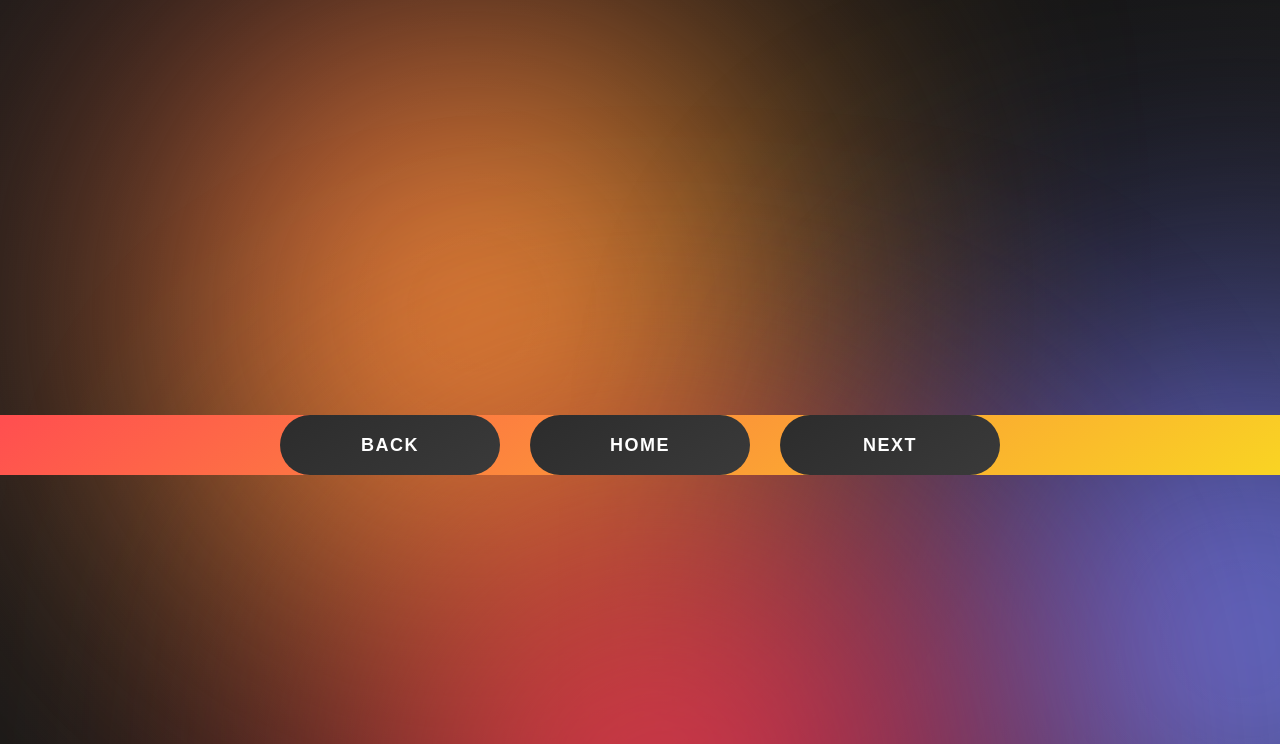
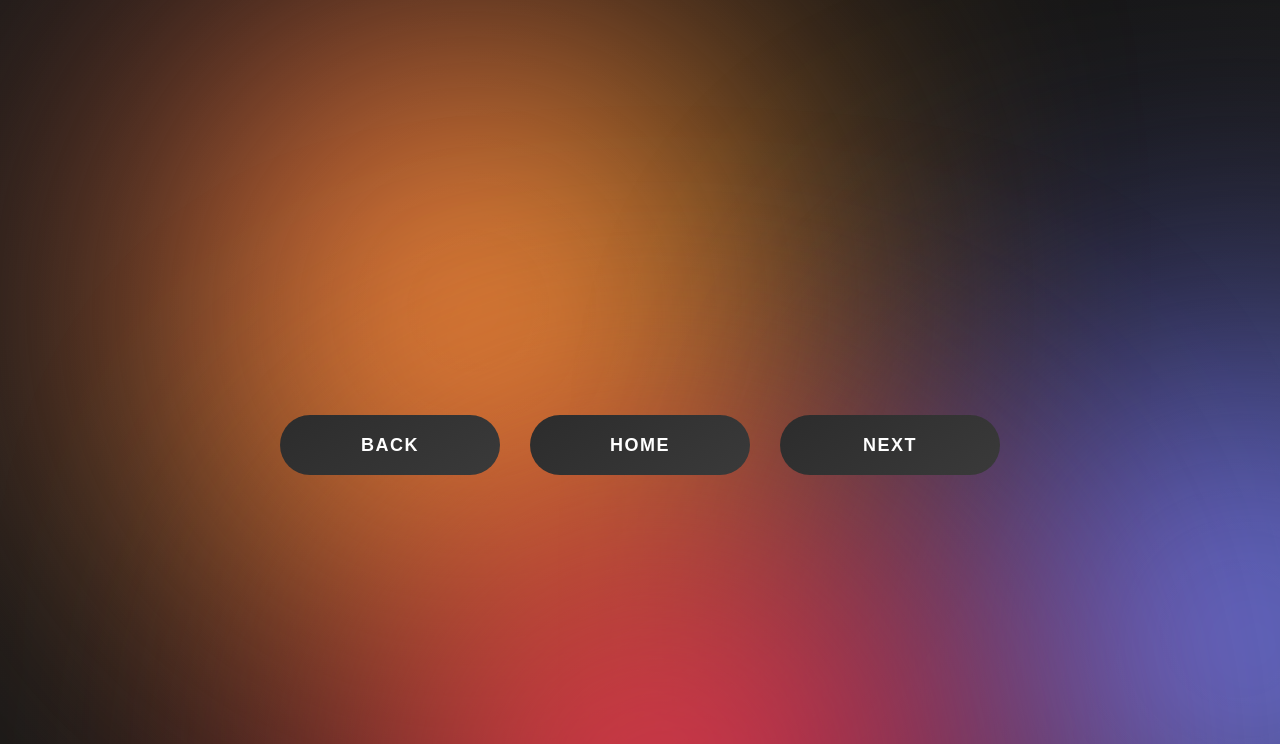
Before and after one commit to Smith-Pad/subjects, a PHP site: page /01.html in a window 1280 px wide. Shown: the part 285-1029 px from the top of the page. Run offline with PHP 8.4, Linux system fonts and the light colour scheme.

Commit message:
Adjusting the UI for the generation

```diff
--- a/Lesson-Topic-Testing/styles-1.css
+++ b/Lesson-Topic-Testing/styles-1.css
@@ -100,8 +100,6 @@ body {
         gap: 30px;
         justify-content: center;
         width: 100%;
-        /* make the bar red */
-        background: linear-gradient(145deg, #ff4e50, #f9d423);
 }
 
 /* Navigation Button */
```
